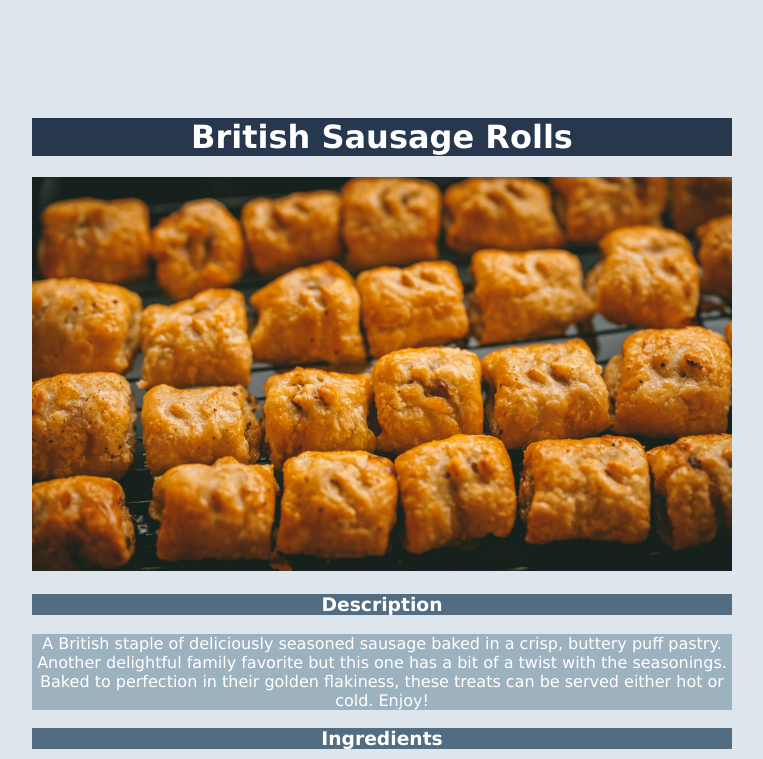
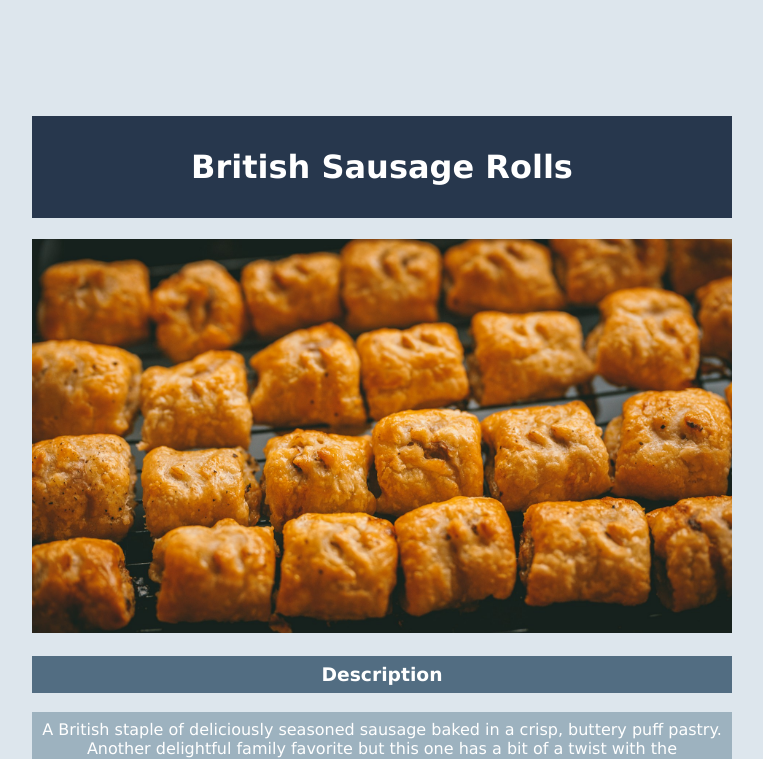
Before and after one commit to jnoisyhawk/odin-recipes, a plain HTML site: page recipes/british-sausage-rolls.html in a window 1280 px wide. Shown: the top 759 px of the page, without its empty margins (258-1021 px from the left). Drawn offline with Linux system fonts and the light colour scheme.

Commit message:
Adding h1 h3 and p padding in CSS

```diff
--- a/styles.css
+++ b/styles.css
@@ -1,7 +1,7 @@
 
 
 body {background-color: #DDE6ED;
-padding: 10px;}
+padding: 8px;}
 .container {
     width: 80%;
     max-width: 700px;
@@ -11,8 +11,14 @@ padding: 10px;}
 }
 .homepage {background-color: #526D82;}
 h1 {text-align: center;
-     background-color: #27374D;}
+     background-color: #27374D;
+    padding: 32px;
+    }
 .two{font-family: Verdana, Geneva, Tahoma, sans-serif;
     text-align: center; color: white;}
-h3 {background-color: #526D82;}
-p {background-color: #9DB2BF;}
+h3 {background-color: #526D82;
+    padding: 8px;
+    }
+p {background-color: #9DB2BF;
+    padding: 8px;
+    }
```
